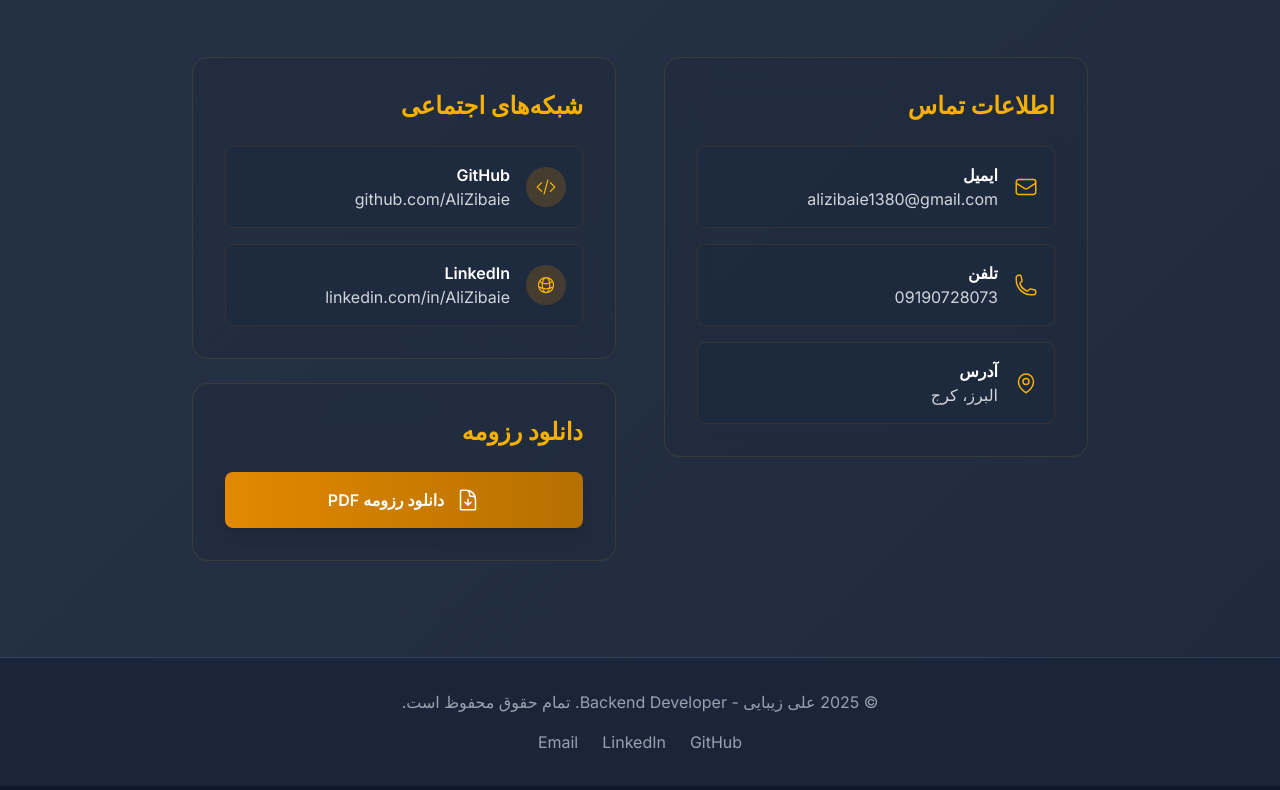
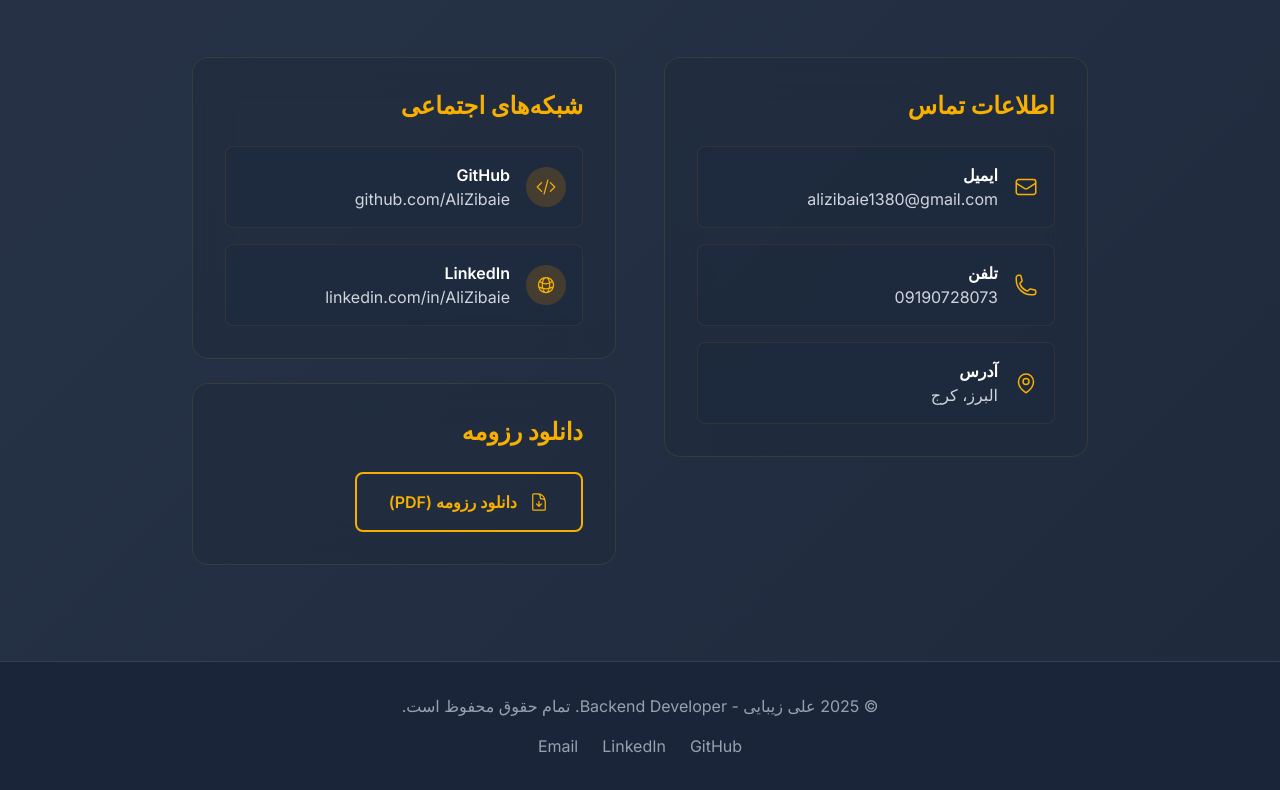
Before and after one commit to AliZibaie/alizibaie.ir, a Next.js app: page / in a window 1280 px wide. Shown: the part 3705-4495 px from the top of the page. Built offline with nearby package versions, Linux system fonts and the light colour scheme.

Commit message:
[fix] modify downloading of cv and turn it to print action

```diff
--- a/src/app/page.tsx
+++ b/src/app/page.tsx
@@ -693,14 +693,32 @@ export default function Home() {
 
                                 <div className="glass-effect rounded-2xl p-8 border border-gold-500/20">
                                     <h3 className="text-2xl font-bold mb-6 text-gold-400">دانلود رزومه</h3>
-                                    <a
-                                        href="/cv.pdf"
-                                        download
-                                        className="w-full bg-gradient-to-r from-gold-500 to-gold-600 hover:from-gold-600 hover:to-gold-700 text-white py-4 rounded-lg font-semibold transition-all duration-300 hover:scale-105 flex items-center justify-center gap-3 shadow-lg hover:shadow-xl"
+                                    <button
+                                        onClick={() => {
+                                            // اول چک کنیم فایل PDF موجوده یا نه
+                                            fetch('/cv.pdf')
+                                                .then(response => {
+                                                    if (response.ok) {
+                                                        // اگه فایل PDF موجود باشه، دانلود کنه
+                                                        const link = document.createElement('a');
+                                                        link.href = '/cv.pdf';
+                                                        link.download = 'ali-zibaei-resume.pdf';
+                                                        link.click();
+                                                    } else {
+                                                        // اگه فایل PDF نباشه، پرینت کنه
+                                                        window.print();
+                                                    }
+                                                })
+                                                .catch(() => {
+                                                    // در صورت خطا، پرینت کنه
+                                                    window.print();
+                                                });
+                                        }}
+                                        className="bg-transparent border-2 border-gold-400 text-gold-400 hover:bg-gold-400 hover:text-slate-900 px-8 py-4 rounded-lg font-semibold transition-all duration-300 hover:scale-105 flex items-center gap-3"
                                     >
-                                        <DocumentArrowDownIcon className="h-6 w-6" />
-                                        دانلود رزومه PDF
-                                    </a>
+                                        <DocumentArrowDownIcon className="h-5 w-5" />
+                                        دانلود رزومه (PDF)
+                                    </button>
                                 </div>
                             </div>
                         </div>
```
